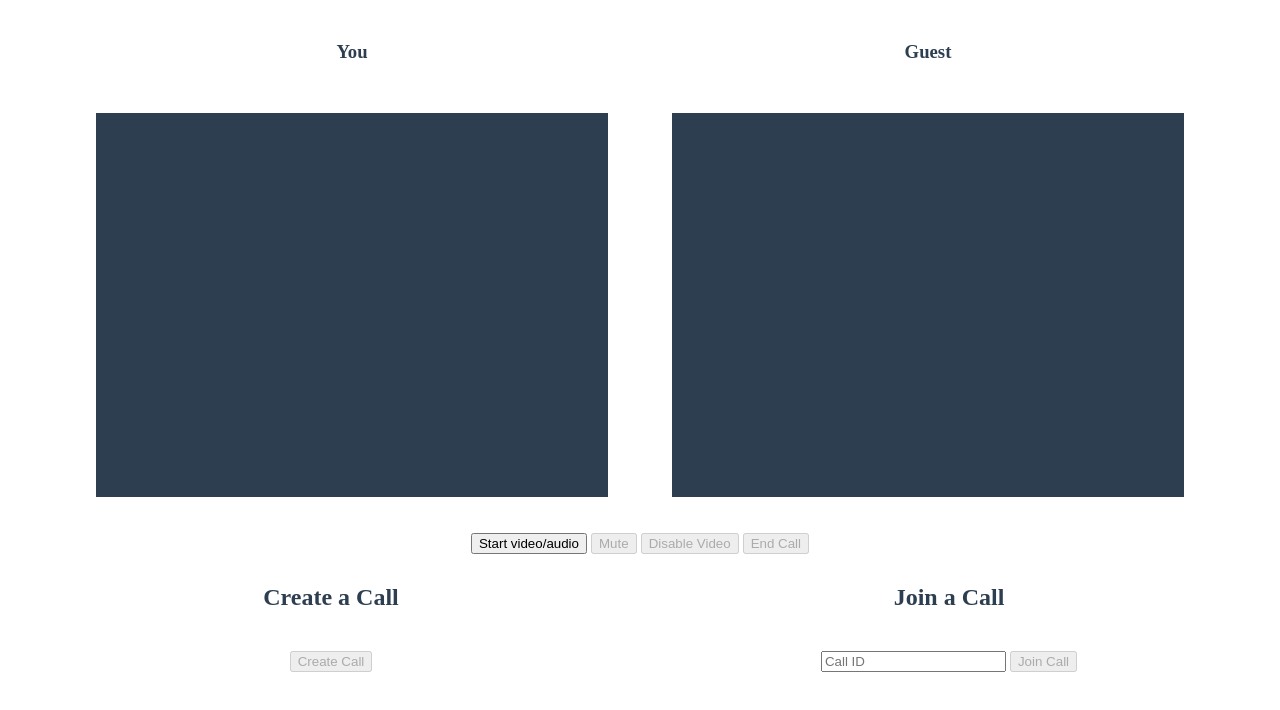
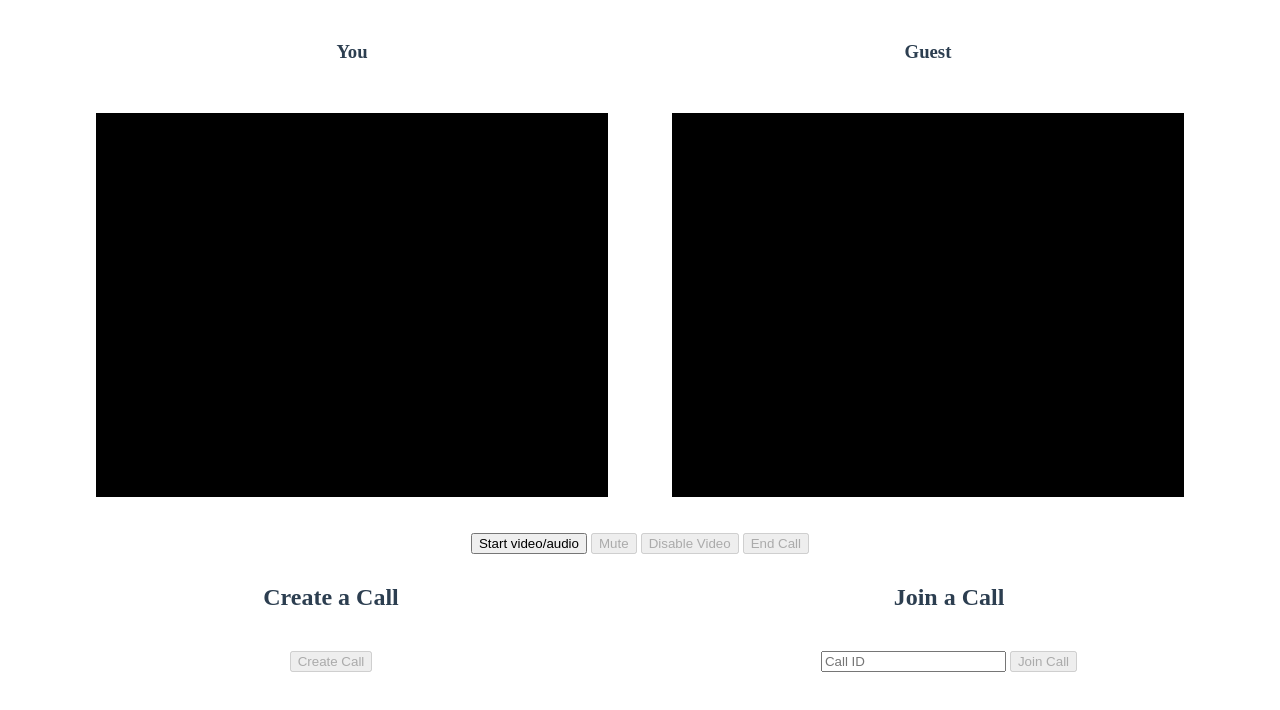
Before and after one commit to ShaivPandya/cmpe-148, a website built with Vite: page index.html in a window 1280 px wide. Built offline with nearby package versions, Linux system fonts and the light colour scheme; some packages are replaced by stand-ins of ours; a web font is replaced by a local one.

Commit message:
Update styling

```diff
--- a/main.js
+++ b/main.js
@@ -50,7 +50,6 @@ const hangupButton = document.getElementById('hangupButton');
 // 1. Setup media sources
 webcamButton.onclick = async () => {
   localStream = await navigator.mediaDevices.getUserMedia({ video: true, audio: true });
-  console.log(localStream)
   remoteStream = new MediaStream();
 
   // Push tracks from local stream to peer connection
--- a/style.css
+++ b/style.css
@@ -13,7 +13,7 @@ video {
   width: 40vw;
   height: 30vw;
   margin: 2rem;
-  background: #2c3e50;
+  background: #000;
 }
 
 .videos {
```
